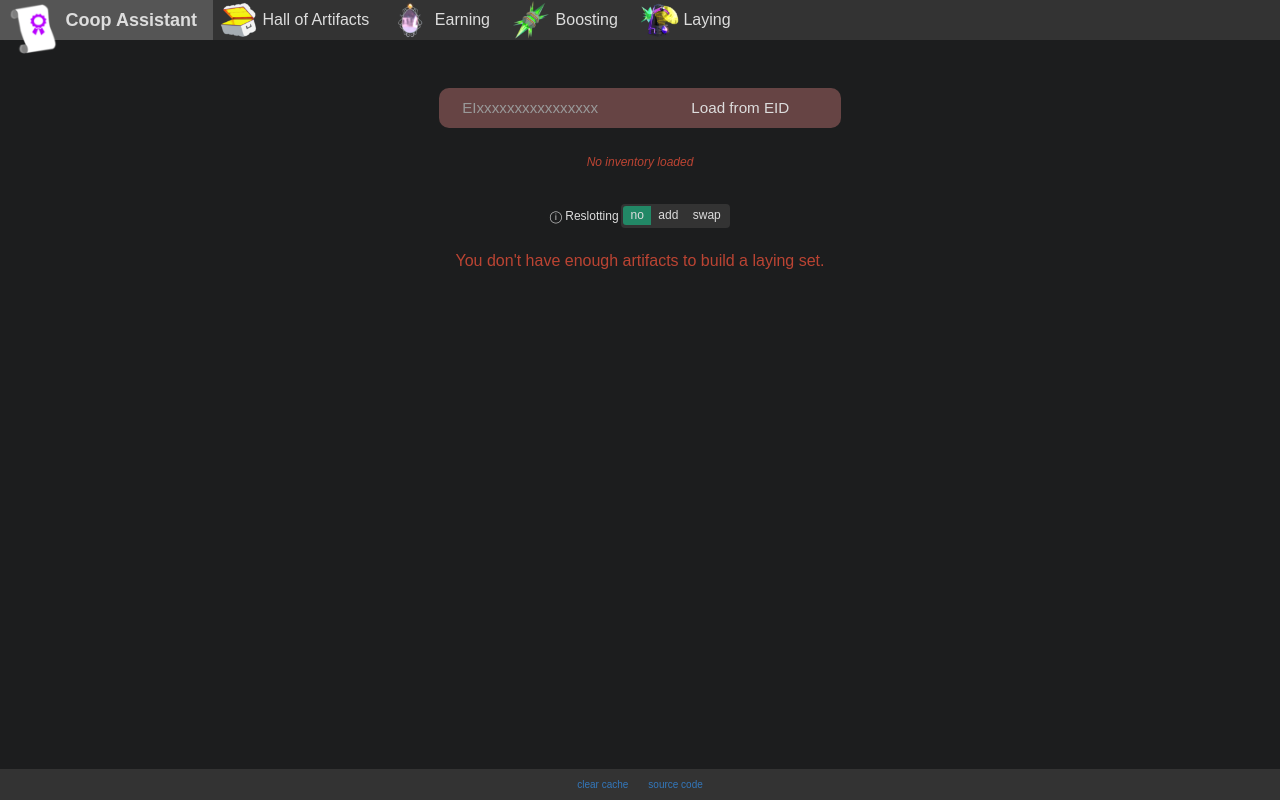
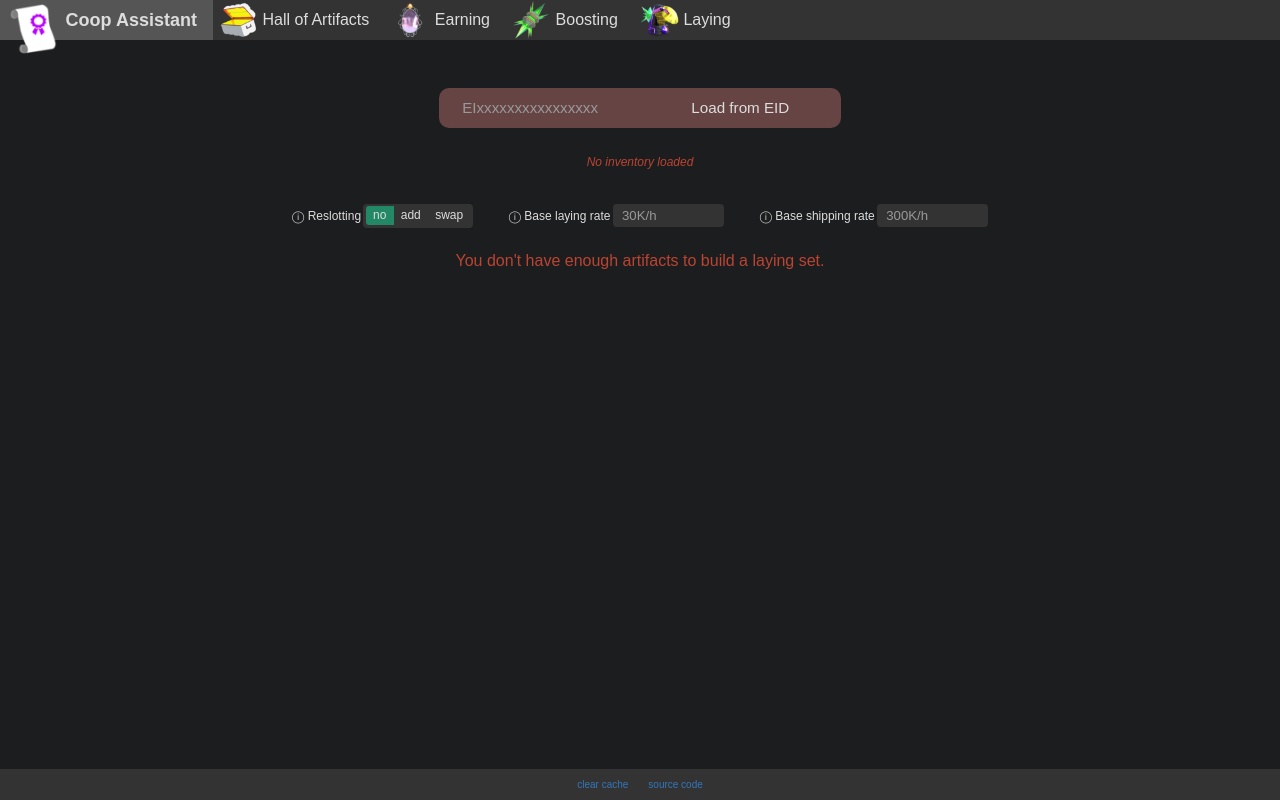
Before and after one commit to Kaylier/ei-coop-assistant, a Vue app: page /virtue-laying in a window 1280 px wide. Built offline with nearby package versions, Linux system fonts and the light colour scheme.

Commit message:
Add base laying/shipping settings and filter output

```diff
--- a/src/views/virtue-laying.vue
+++ b/src/views/virtue-laying.vue
@@ -14,13 +14,21 @@
                                   { value: 1, label: 'add' },
                                   { value: 3, label: 'swap' },
                                   ]"/>
+        <setting-text id="base-laying-rate"
+                      v-model="baseLayingRateSetting"
+                      label="Base laying rate"
+                      tooltip="Laying rate without artifacts equipped."/>
+        <setting-text id="base-shipping-rate"
+                      v-model="baseShippingRateSetting"
+                      label="Base shipping rate"
+                      tooltip="Maximum shipping rate without artifacts equipped."/>
     </section>
 
     <pre v-if="errorMessage" class="invalid-text" style="white-space:preserve">{{ errorMessage }}</pre>
 
     <section class="main">
         <div v-if="entries.length" class="sets">
-            <inventory-frame v-for="entry in entries"
+            <inventory-frame v-for="entry in entries.slice(visibleIdx-visibleBefore, visibleIdx+1+visibleAfter)"
                              :key="JSON.stringify(entry.set.artifacts)"
                              :artifacts="entry.set.artifacts"
                              :isSet="true"
@@ -37,15 +45,17 @@
 <style scoped src="@/styles/virtue-laying.css"></style>
 
 <script setup lang="ts">
-import { ref, shallowRef, watch } from 'vue';
+import { ref, computed, shallowRef, watch } from 'vue';
 import * as T from '@/scripts/types.ts';
-import { createSetting } from '@/scripts/settings.ts';
+import { parseRate, formatRate } from '@/scripts/utils.ts';
+import { createTextInputSetting, createSetting } from '@/scripts/settings.ts';
+import { Effects } from '@/scripts/effects.ts';
 import { computeOptimalSets } from '@/scripts/laying-set.ts';
 import type { AnnotatedSet } from '@/scripts/laying-set.ts';
 
 type EntryType = {
-    set: (AnnotatedSet<T.Artifact | null> & { rainbowed: boolean }),
-    variants: (AnnotatedSet<T.Artifact | null> & { rainbowed: boolean })[],
+    set: AnnotatedSet<T.Artifact | null>,
+    variants: AnnotatedSet<T.Artifact | null>[],
 };
 
 
@@ -54,20 +64,40 @@ const reslottingSetting = createSetting<0|1|2|3>({
     localStorageKey: 'laying-reslotting',
     defaultValue: 0,
 });
+const baseLayingRateSetting = createTextInputSetting<number|null>({
+    localStorageKey: 'laying-base-laying-rate',
+    defaultValue: null,
+    parser: (s: string) => s ? parseRate(s) : null,
+    formatter: (x: number|null): string => formatRate(x ?? baseLayingRate.value),
+});
+const baseShippingRateSetting = createTextInputSetting<number|null>({
+    localStorageKey: 'laying-base-shipping-rate',
+    defaultValue: null,
+    parser: (s: string) => s ? parseRate(s) : null,
+    formatter: (x: number|null): string => formatRate(x ?? baseShippingRate.value),
+});
 
 
 // State variables
 const errorMessage = ref<string>("");
+const baseLayingRate = computed<number>(() => baseLayingRateSetting.value ??
+                                              (userData.value?.maxedEffects ?? Effects.initial).max_laying_rate);
+const baseShippingRate = computed<number>(() => baseShippingRateSetting.value ??
+                                                (userData.value?.maxedEffects ?? Effects.initial).shipping_rate);
 
 
 // Data variables
 const userData = shallowRef<T.UserData>(); // loaded via load-eid component
 const entries = shallowRef<EntryType[]>([]); // List of solutions (sets along additional info), populated via updateEntries
+const visibleIdx = ref<number>(0);
+const visibleBefore = ref<number>(0);
+const visibleAfter = ref<number>(0);
 
 
 
 // Watchers for triggering recomputations
 watch([userData, reslottingSetting], updateEntries);
+watch([baseLayingRate, baseShippingRate], updateVisible);
 
 
 /**
@@ -81,7 +111,7 @@ function updateEntries() {
     try {
         errorMessage.value = "";
 
-        sets = computeOptimalSets(userData.value?.virtueItems ?? [],
+        sets = computeOptimalSets(userData.value?.items ?? [],
                                   maxSlot,
                                   reslottingSetting.value,
                                   T.DeflectorMode.NONE,
@@ -117,18 +147,17 @@ function updateEntries() {
     // Update the artifacts shown on the view
     entries.value = [];
     for (const equivalentSets of sets) {
-        const set = equivalentSets[0] as AnnotatedSet<T.Artifact | null> & { rainbowed: boolean };
+        const set = equivalentSets[0] as AnnotatedSet<T.Artifact | null>;
         if (!set || set.artifacts.length === 0) continue;
 
         const seen = new Set();
         seen.add(generateKey(set));
         const variants = [];
         for (const eqSet of equivalentSets) {
-            const variant = eqSet as AnnotatedSet<T.Artifact | null> & { rainbowed: boolean };
+            const variant = eqSet as AnnotatedSet<T.Artifact | null>;
             const key = generateKey(variant);
             if (seen.has(key)) continue;
             seen.add(key);
-            variant.rainbowed = variant.artifacts.some(artifact => artifact && artifact.family === 0);
             variants.push(variant);
             if (seen.size >= 6) break;
         }
@@ -138,6 +167,30 @@ function updateEntries() {
             variants: variants,
         });
     }
+
+    updateVisible();
+}
+
+function updateVisible() {
+
+    let prevShippingRate = 0;
+
+    visibleIdx.value = 0;
+    for (var idx = 0; idx < entries.value.length; idx++) {
+        const entry = entries.value[idx];
+        const shippingRate = baseShippingRate.value * entry.set.shippingBonus;
+        const layingRate = baseLayingRate.value * entry.set.layingBonus;
+
+        const lowerThreshold = prevShippingRate/layingRate - 1;
+
+        if (lowerThreshold >= 0) {
+            visibleIdx.value = idx;
+            break;
+        }
+
+        prevShippingRate = shippingRate;
+    }
+
 }
 
 </script>
```
